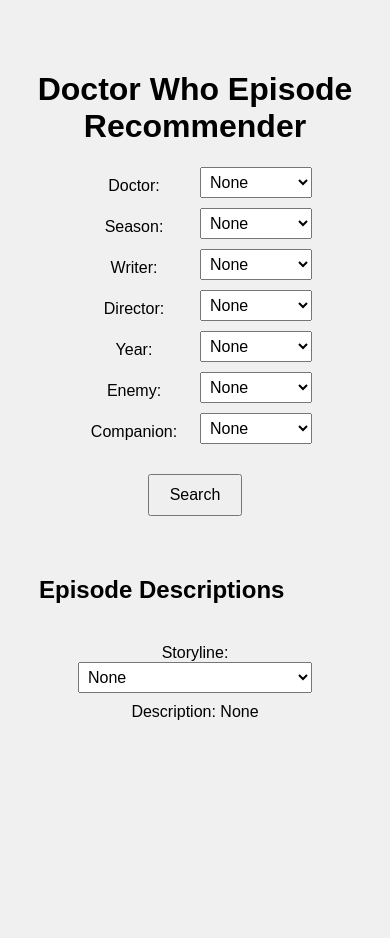
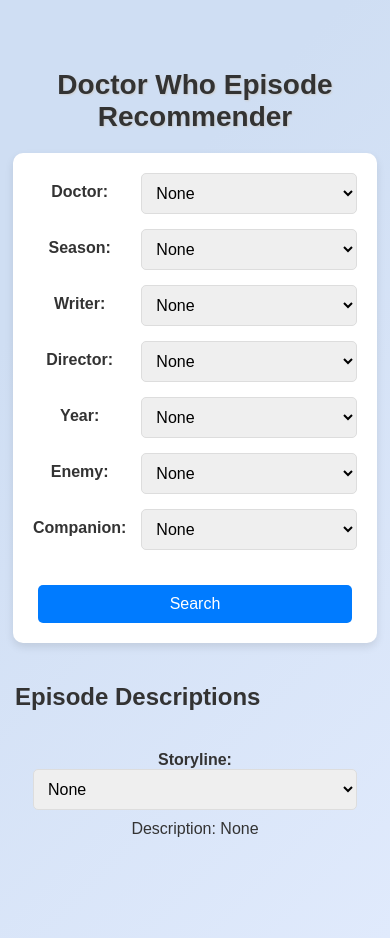
Before and after one commit to KeiraJCoder/doctor-who-recommender, a Flask app: page /quiz in a window 390 px wide. Before the commit the page ends 720 px from the top, so only its background shows below. Run offline with Flask 3, Linux system fonts and the light colour scheme.

Commit message:
added styling

```diff
--- a/quiz.html
+++ b/quiz.html
@@ -5,14 +5,7 @@
     <meta name="viewport" content="width=device-width, initial-scale=1.0">
     <title>Doctor Who Episode Recommender</title>
     <link rel="stylesheet" href="static/styles.css">
-    <style>
-        .divider {
-            background-color: #ddd;
-            height: 1px;
-            margin: 4px 0;
-            border: none;
-        }
-    </style>
+
 </head>
 <body>
     <div class="container">
--- a/static/styles.css
+++ b/static/styles.css
@@ -1,8 +1,10 @@
 body {
-    font-family: Arial, sans-serif;
+    font-family: 'Arial', sans-serif;
     text-align: center;
-    background-color: #f0f0f0;
+    background-color: #e0eafc;
+    background-image: linear-gradient(315deg, #e0eafc 0%, #cfdef3 74%);
     margin: 0;
+    color: #333;
 }
 
 .container {
@@ -10,25 +12,44 @@
     display: flex;
     flex-direction: column;
     align-items: center;
+    padding: 0 15px;
+}
+
+h1 {
+    font-size: 36px;
+    color: #333;
+    text-shadow: 1px 1px 2px #ccc;
+    margin-bottom: 20px;
 }
 
 form {
     display: grid;
     grid-template-columns: 1fr 1fr;
-    gap: 10px;
+    gap: 15px;
     width: 60%;
-    margin-bottom: 20px;
+    background: #fff;
+    padding: 20px;
+    border-radius: 10px;
+    box-shadow: 0 4px 8px rgba(0, 0, 0, 0.1);
 }
 
 label {
     margin-top: 10px;
+    font-weight: bold;
 }
 
 select, input {
-    padding: 5px;
+    padding: 10px;
     font-size: 16px;
     width: 100%;
     box-sizing: border-box;
+    border: 1px solid #ddd;
+    border-radius: 5px;
+    transition: border-color 0.3s;
+}
+
+select:hover, input:hover {
+    border-color: #999;
 }
 
 .button-container {
@@ -42,6 +63,16 @@
     padding: 10px 20px;
     font-size: 16px;
     margin: 0 5px;
+    background-color: #007bff;
+    color: #fff;
+    border: none;
+    border-radius: 5px;
+    cursor: pointer;
+    transition: background-color 0.3s;
+}
+
+button:hover {
+    background-color: #0056b3;
 }
 
 #doctorInfo {
@@ -56,6 +87,7 @@
     flex-direction: column;
     align-items: center;
     gap: 20px;
+    box-shadow: 0 4px 8px rgba(0, 0, 0, 0.1);
 }
 
 #doctorInfo img {
@@ -66,6 +98,7 @@
 #doctorName {
     font-size: 24px;
     margin-bottom: 10px;
+    color: #007bff;
 }
 
 #doctorDescription {
@@ -84,16 +117,25 @@
     width: 100%;
     border-collapse: collapse;
     margin-top: 20px;
+    background: #fff;
+    border-radius: 5px;
+    overflow: hidden;
+    box-shadow: 0 4px 8px rgba(0, 0, 0, 0.1);
 }
 
 th, td {
-    padding: 10px;
+    padding: 15px;
     text-align: left;
     border-bottom: 1px solid #ddd;
 }
 
 th {
-    background-color: #f2f2f2;
+    background-color: #007bff;
+    color: #fff;
+}
+
+tr:hover {
+    background-color: #f1f1f1;
 }
 
 #resultsList {
@@ -120,3 +162,54 @@
 .end {
     margin-bottom: 100px; /* Add this line to create more space at the bottom */
 }
+
+.divider {
+    background-color: #ddd;
+    height: 1px;
+    margin: 4px 0;
+    border: none;
+}
+
+/* Media Query for Mobile Screens */
+@media (max-width: 768px) {
+    form {
+        grid-template-columns: 1fr;
+        width: 90%;
+    }
+
+    .results {
+        width: 100%;
+    }
+
+    table, th, td {
+        font-size: 14px;
+    }
+
+    .end {
+        width: 90%;
+        flex-direction: column;
+    }
+
+    .end label, .end select {
+        width: 100%;
+    }
+
+    button {
+        width: 100%;
+    }
+}
+
+@media (max-width: 480px) {
+    h1 {
+        font-size: 28px;
+    }
+
+    table, th, td {
+        font-size: 12px;
+        padding: 10px;
+    }
+
+    #doctorInfo {
+        width: 80%;
+    }
+}
--- a/templates/fifteenth_doctor.JSON
+++ b/templates/fifteenth_doctor.JSON
@@ -83,7 +83,7 @@
                   "written_by": "Russell T Davies",
                   "original_air_date": "2024-05-25",
                   "missing": false,
-                  "enemies": ["Roger ap Gwilliam"],
+                  "enemies": ["Roger ap Gwilliam", "Ghostly Old Lady"],
                   "companions": ["Ruby Sunday"]
                 }
               ]
```
